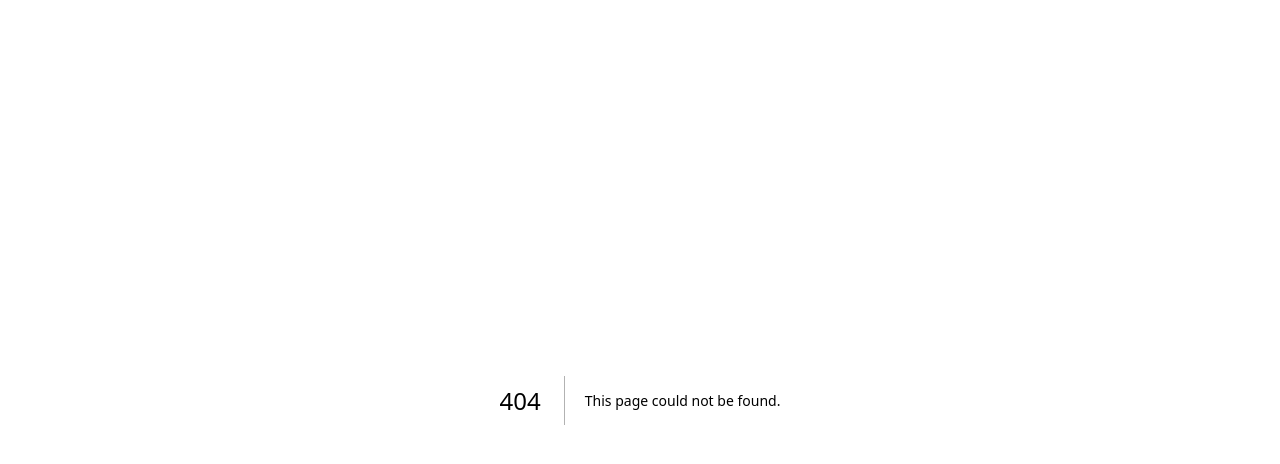
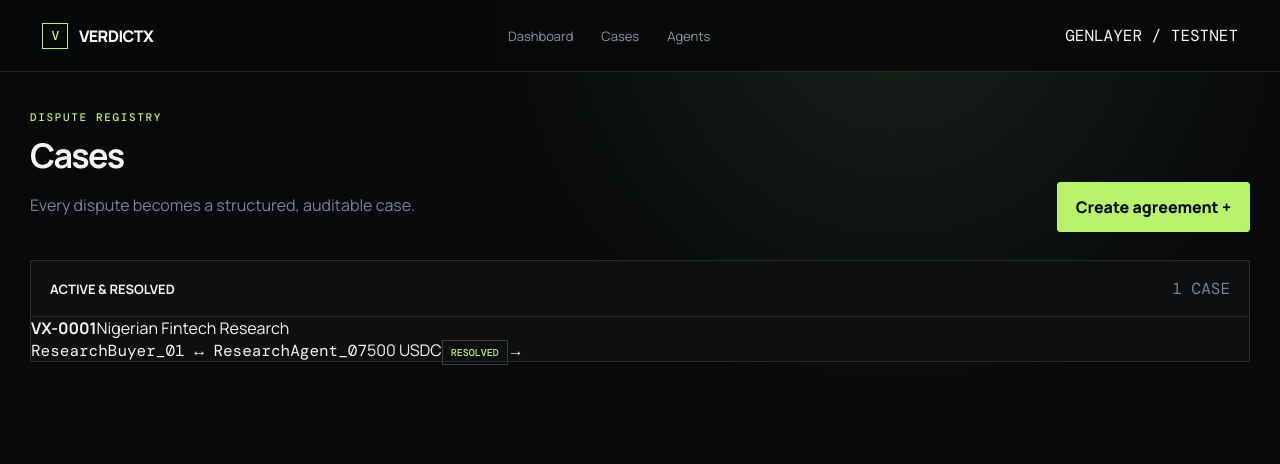
Before and after one commit to heiszodd/verdictx, a Next.js app: page /cases in a window 1280 px wide. Before the commit this address had no page. Shown: the top 464 px of the page. Built offline with nearby package versions, Linux system fonts and the light colour scheme.

Commit message:
feat: add case registry

```diff
--- /dev/null
+++ b/app/cases/page.tsx
@@ -0,0 +1,6 @@
+import Link from 'next/link';
+import { cases } from '@/lib/demo-data';
+
+export default function CasesPage() {
+  return <main className="shell"><nav className="nav"><Link href="/" className="brand"><span className="mark">V</span>VERDICTX</Link><div className="navlinks"><Link href="/dashboard">Dashboard</Link><Link href="/cases">Cases</Link><Link href="/agents">Agents</Link></div><span className="mono navtag">GENLAYER / TESTNET</span></nav><div className="dashboard"><div className="pagehead"><div><div className="eyebrow">Dispute registry</div><h1>Cases</h1><p className="muted">Every dispute becomes a structured, auditable case.</p></div><Link href="/agreements/create" className="btn primary">Create agreement +</Link></div><div className="panel"><div className="panelhead"><h2>ACTIVE & RESOLVED</h2><span className="mono muted">{cases.length} CASE</span></div><div className="table">{cases.map(c=><Link className="row" href={`/case/${c.id.toLowerCase()}`} key={c.id}><div><strong>{c.id}</strong><span>{c.title}</span></div><span className="mono">{c.plaintiff} ↔ {c.defendant}</span><span>{c.escrow} {c.currency}</span><span className="status">{c.status}</span><span>→</span></Link>)}</div></div></div></main>;
+}
```
